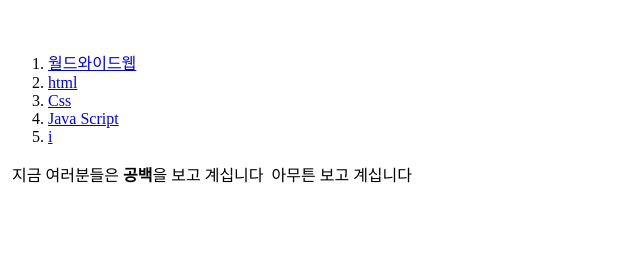
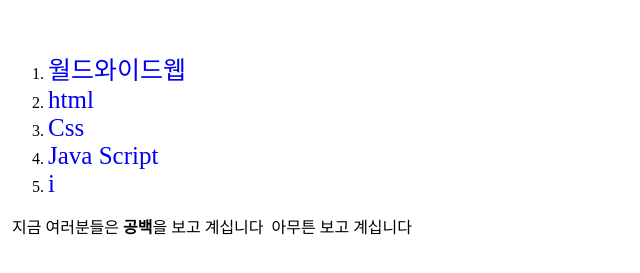
Before and after one commit to tmdwns0603/game, a plain HTML site: page i.html in a window 1280 px wide. Shown: the part 173-446 px from the top of the page, without its empty margins (0-640 px from the left). Drawn offline with Linux system fonts and the light colour scheme.

Commit message:
css.html

```diff
--- a/i.html
+++ b/i.html
@@ -9,11 +9,16 @@
     <h1 style="color: skyblue; font-size:80px; font-family: sans-serif;">이거 왜 없죠</h1>
 
     <ol>
-        <li><a href = "index.html">월드와이드웹</a></li>
-        <li><a href = "html.html">html</a></li>
-        <li><a href = "css.html">Css</a></li>
-        <li><a href = "java_script.html">Java Script</a></li>
-        <li><a href = "i.html">i</a></li>
+        <li><a href = "index.html"   style= "color : balck; text-decoration:none;
+          font-size:25px;">월드와이드웹</a></li>
+        <li><a href = "html.html"   style= "color : balck; text-decoration:none;
+          font-size:25px;">html</a></li>
+        <li><a href = "css.html"   style= "color : balck; text-decoration:none;
+          font-size:25px;">Css</a></li>
+        <li><a href = "java_script.html"   style= "color : balck; text-decoration:none;
+          font-size:25px;">Java Script</a></li>
+        <li><a href = "i.html"   style= "color : balck; text-decoration:none;
+          font-size:25px;">i</a></li>
     </ol>
 
 
```
Also changed, not shown: css.html (+10 -5 lines), html.html (+2 -0 lines), index.html (+2 -0 lines), java_script.html (+2 -0 lines).
